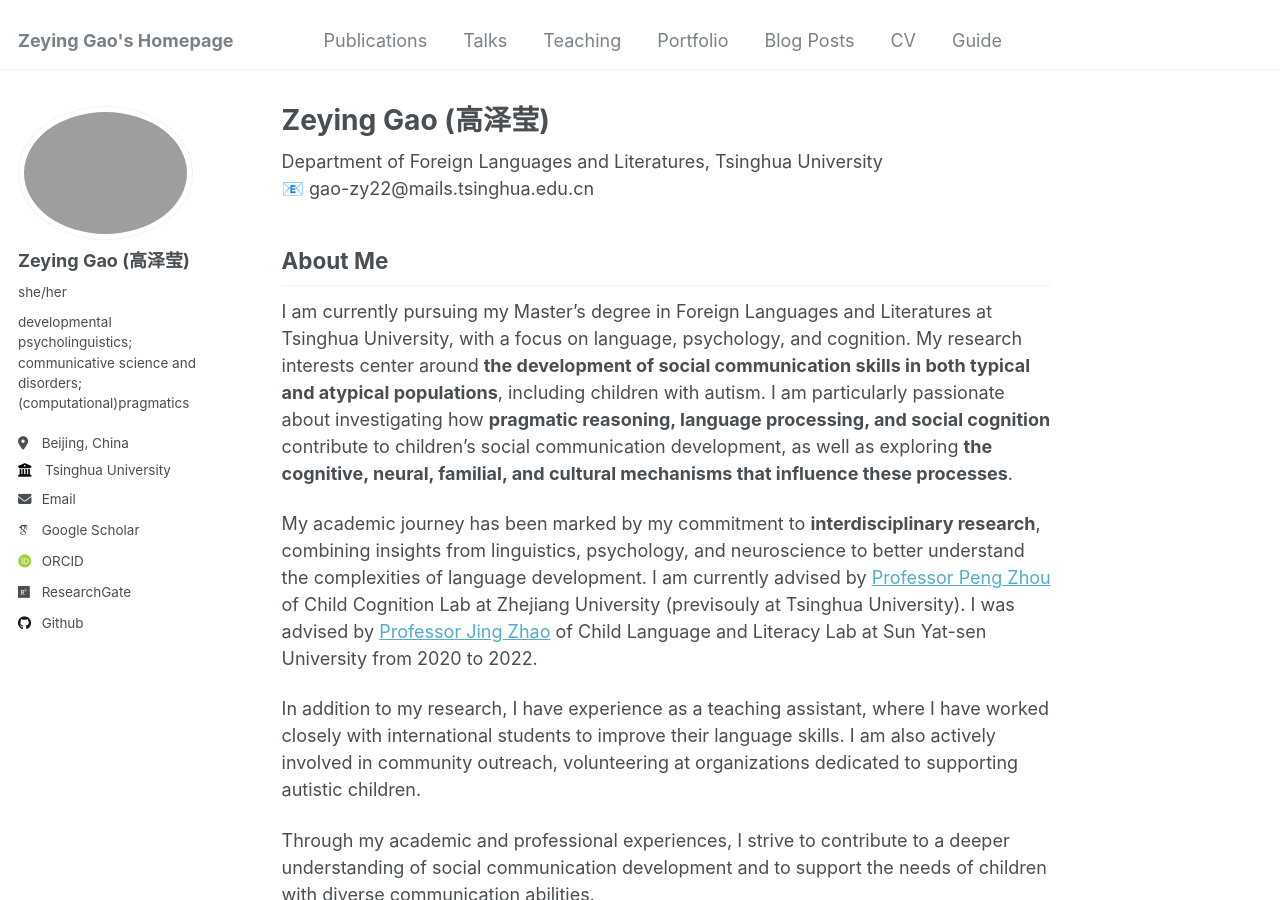
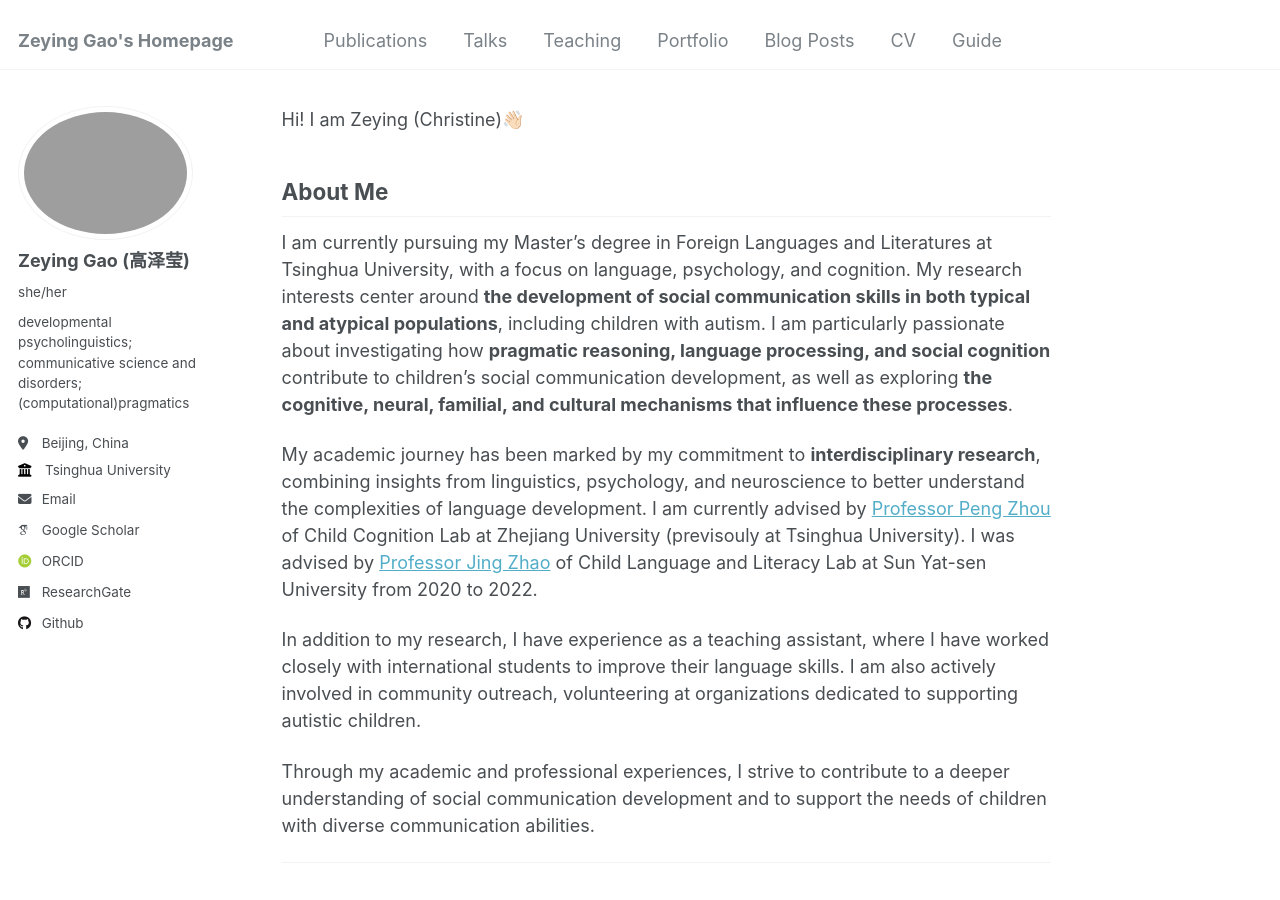
Before and after one commit to ZeyingGAO/zeyinggao.github.io, a Jekyll site: the page built from _pages/about.md, in a window 1280 px wide and 900 px high. Built offline with Jekyll 4.4.1, drawn with Linux system fonts in a browser that asks for light colours; some web fonts are replaced.

Commit message:
Update about.md

```diff
--- a/_pages/about.md
+++ b/_pages/about.md
@@ -1,14 +1,12 @@
 ---
 permalink: /
-title: "Zeying Gao (高泽莹)"
+title: #
 author_profile: true
 redirect_from:
   - /about/
   - /about.html
 ---
-
-Department of Foreign Languages and Literatures, Tsinghua University
-📧 gao-zy22@mails.tsinghua.edu.cn
+Hi! I am Zeying (Christine)👋🏻
 
 ## About Me
 
```
